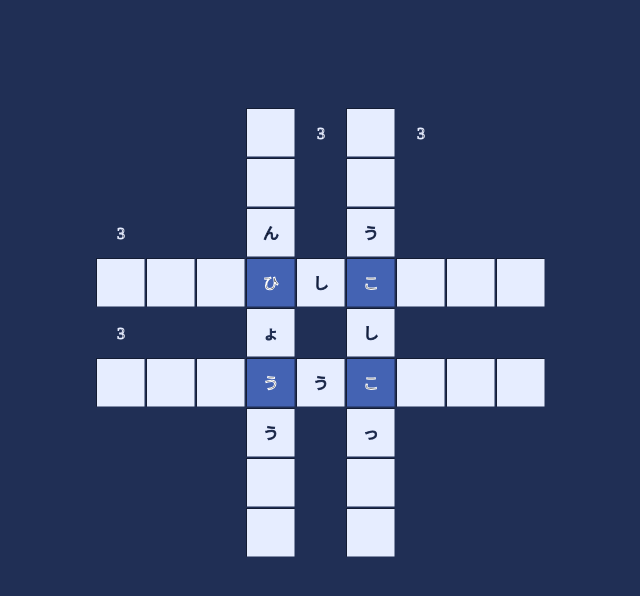
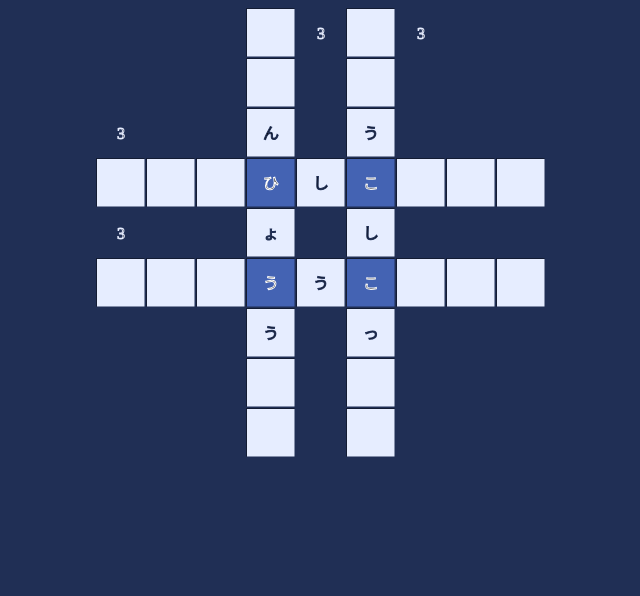
Before and after one commit to kurehajime/hash4word, a React (Vite) app: page / in a window 1280 px wide. Shown: the top 596 px of the page, without its empty margins (319-959 px from the left). Built offline with nearby package versions, Linux system fonts and the light colour scheme.

Commit message:
viewport

```diff
--- a/index.html
+++ b/index.html
@@ -2,6 +2,7 @@
 <HTML>
 
 <HEAD>
+    <meta name="viewport" content="width=470px,target-densitydpi=device-dpi">
     <title>igeta</title>
     <meta charset="UTF-8">
 </HEAD>
--- a/src/index.css
+++ b/src/index.css
@@ -6,6 +6,5 @@
     display: flex;
     justify-content: center;
     align-items: center;
-    padding: 100px;
     user-select: none;
 }
```
